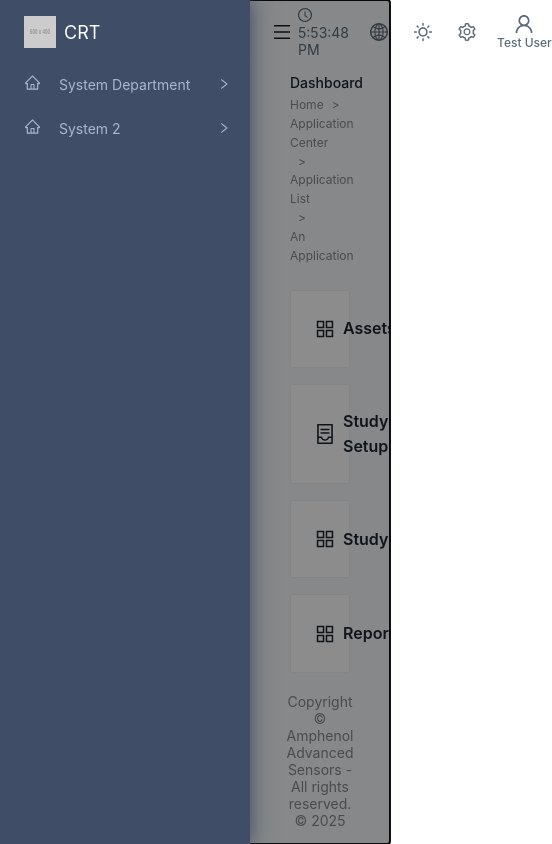
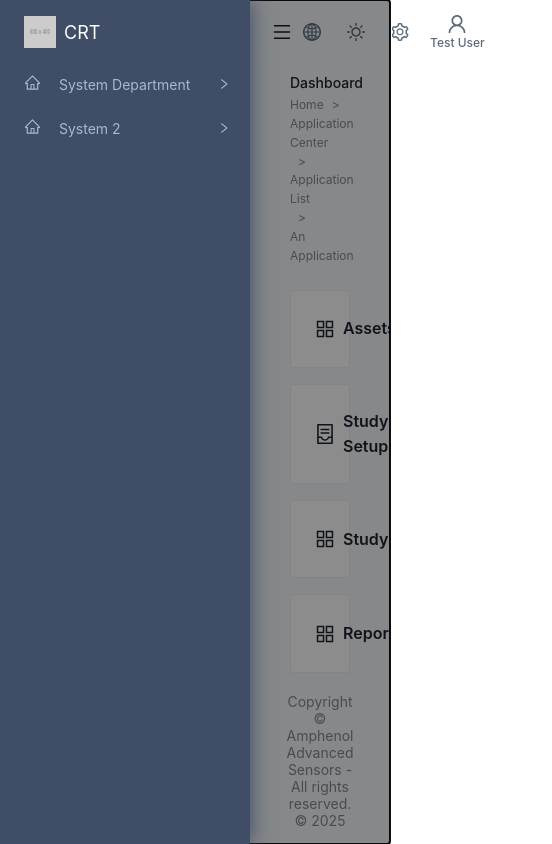
Before and after one commit to vinod120/crt1, a React (Vite) app: page / in a window 390 px wide. Shown: the whole page, 552 px wide, since content can reach past the window. Built offline with nearby package versions, Linux system fonts and the light colour scheme.

Commit message:
mobile view changes on header

```diff
--- a/src/components/header/HeaderRight.tsx
+++ b/src/components/header/HeaderRight.tsx
@@ -7,14 +7,16 @@ import {
   SettingOutlined,
   SunOutlined,
 } from "@ant-design/icons";
-import { Dropdown, Space } from "antd"; // Dropdown might not be needed here anymore unless other settings use it
+import { Dropdown, Space } from "antd";
+import useBreakpoint from 'antd/es/grid/hooks/useBreakpoint';
 import React, { useEffect, useState } from "react";
 import { useTranslation } from "react-i18next";
 import { useDispatch, useSelector } from "react-redux";
 import UserProfile from "../profile/UserProfile";
-import SettingsPanel from "../settingsPanel/SettingsPanel"; // Import the SettingsPanel
+import SettingsPanel from "../settingsPanel/SettingsPanel";
 
 const HeaderRight: React.FC = () => {
+  const {sm } = useBreakpoint();
   const themeType = useSelector((state: RootState) => state.theme.theme);
   const dispatch = useDispatch<AppDispatch>();
   const { i18n } = useTranslation();
@@ -57,10 +59,10 @@ const HeaderRight: React.FC = () => {
   return (
     <div className="crt-header-right">
       <Space size="middle" align="center">
-        <div className="crt-time">
+        {sm && <div className="crt-time">
           <ClockCircleOutlined style={{ marginRight: 4 }} />
           <span>{time}</span>
-        </div>
+        </div>}
         <div className="crt-header-icon">
           <Dropdown menu={{ items: languageMenu }} placement="bottomRight">
             <span role="button" tabIndex={0} aria-label="Toggle Language">
@@ -83,7 +85,7 @@ const HeaderRight: React.FC = () => {
             role="button"
             tabIndex={0}
             aria-label="Open Theme Customizer"
-            onClick={showSettingsPanel} // Open the panel
+            onClick={showSettingsPanel}
           >
             <SettingOutlined />
           </span>
```
